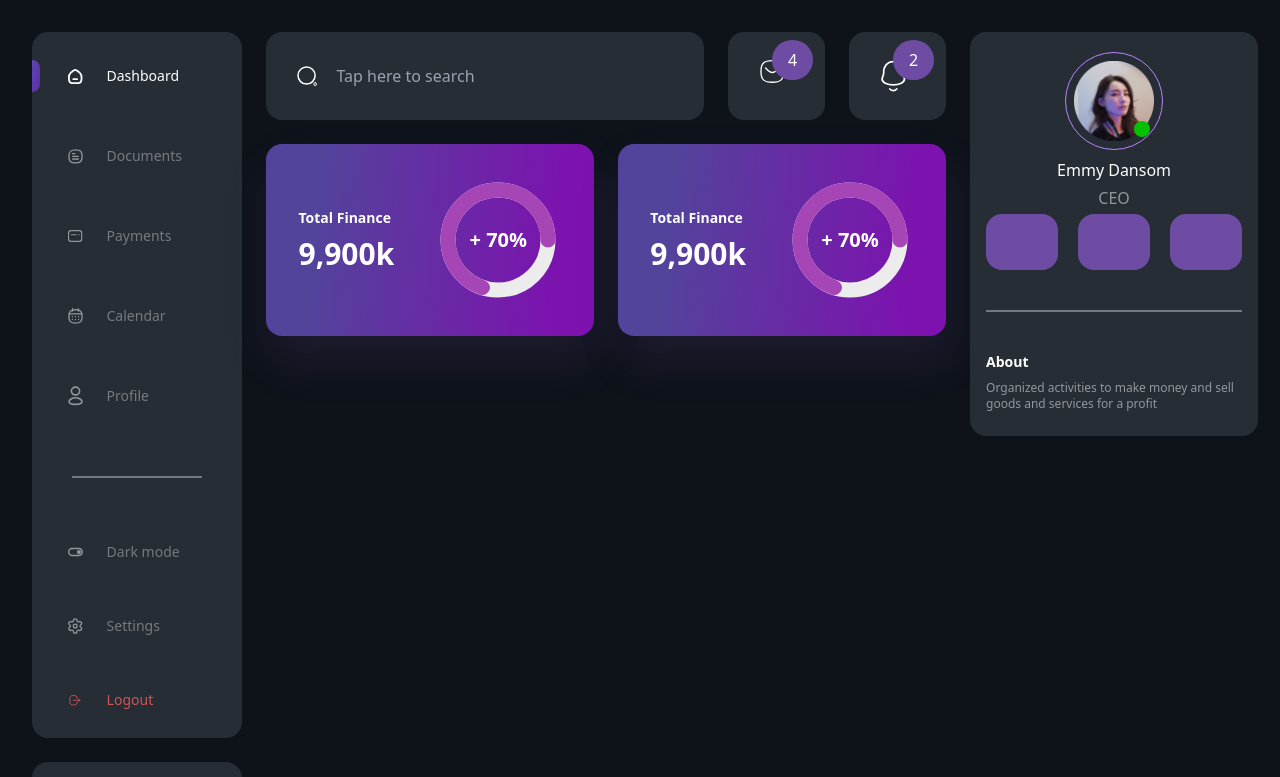
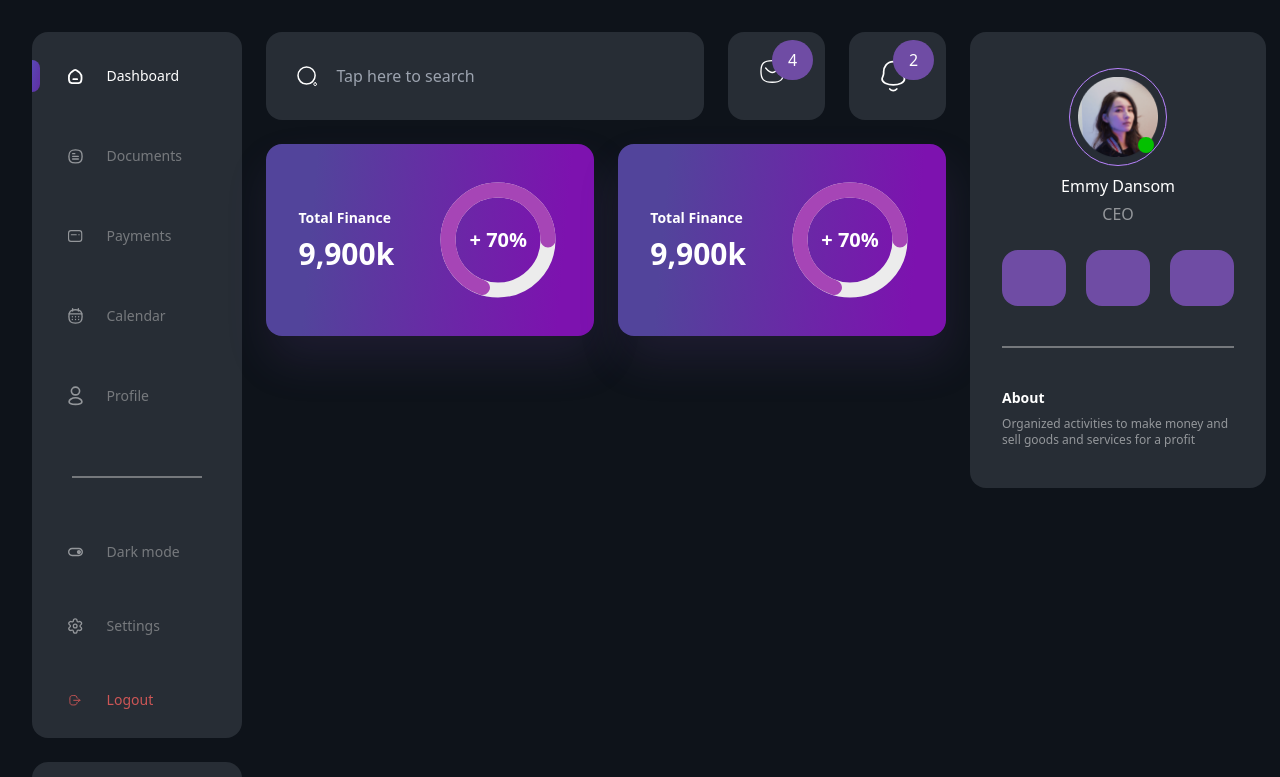
Before and after one commit to kelani34/finance-dashboard, a Next.js app: page / in a window 1280 px wide. Shown: the top 777 px of the page. Built offline with nearby package versions, Linux system fonts and the light colour scheme.

Commit message:
update: profile section

```diff
--- a/src/components/FeatBox.tsx
+++ b/src/components/FeatBox.tsx
@@ -1,9 +1,15 @@
-import React from 'react'
+import Image from "next/image";
+import React from "react";
 
-const FeatBox = () => {
+interface Props {
+  src: string;
+}
+const FeatBox = ({ src }: Props) => {
   return (
-    <div>FeatBox</div>
-  )
-}
+    <div className="bg-[#6F4CA4] px-8 py-7 rounded-2xl relative cursor-pointer flex items-center justify-center">
+      <Image src={src} width={25} height={25} alt={"message"} />
+    </div>
+  );
+};
 
-export default FeatBox
+export default FeatBox;
--- a/src/components/Main.tsx
+++ b/src/components/Main.tsx
@@ -38,7 +38,7 @@ const Main = () => {
         <Sidebar routes={routes} />
         <Procard />
       </div>
-      <div>
+      <div className="flex-1">
         <Mid />
       </div>
       <div>
--- a/src/components/ProfileBar.jsx
+++ b/src/components/ProfileBar.tsx
@@ -1,51 +1,28 @@
 import Image from "next/image";
 import React from "react";
+import FeatBox from "./FeatBox";
 
 const ProfileBar = () => {
   return (
-    <div className="bg-[#272D35] rounded-2xl p-4 flex flex-col items-center">
+    <div className="bg-[#272D35] rounded-2xl p-8 flex flex-col items-center">
       <div className="flex justify-center my-1">
         <div className="p-2 border border-[#B983FF] rounded-full relative">
           <Image src={"/user.png"} alt="user" width={80} height={80} />
           <div className="p-2 bg-[#04C000] rounded-full absolute right-3 bottom-3" />
         </div>
       </div>
-      <div className="flex flex-col my-1 ">
+      <div className="flex flex-col my-1 mb-6 ">
         <h3 className="text-white text-center mb-1">Emmy Dansom</h3>
         <p className="text-white opacity-50 text-center">CEO</p>
       </div>
       <div className="flex gap-5">
-        <div className="bg-[#6F4CA4] px-8 py-7 pr-10 rounded-2xl relative cursor-pointer">
-          {" "}
-          <Image
-            src={"/notification.svg"}
-            width={25}
-            height={25}
-            alt={"message"}
-          />
-        </div>
-        <div className="bg-[#6F4CA4] px-8 py-7 pr-10 rounded-2xl relative cursor-pointer">
-          {" "}
-          <Image
-            src={"/notification.svg"}
-            width={25}
-            height={25}
-            alt={"message"}
-          />
-        </div>
-        <div className="bg-[#6F4CA4] px-8 py-7 pr-10 rounded-2xl relative cursor-pointer">
-          {" "}
-          <Image
-            src={"/notification.svg"}
-            width={25}
-            height={25}
-            alt={"message"}
-          />
-        </div>
+        <FeatBox src={"/notification.svg"} />
+        <FeatBox src={"/message.svg"} />
+        <FeatBox src={"/settings.svg"} />
       </div>
 
       <div className="border border-[#C4C4C4] opacity-50 my-10 w-full" />
-      <div>
+      <div className="w-full">
         <h1 className="text-white font-semibold text-sm">About</h1>
         <p className="max-w-[260px] text-white opacity-50 text-xs my-2">
           Organized activities to make money and sell goods and services for a
--- a/src/components/TotalCards.tsx
+++ b/src/components/TotalCards.tsx
@@ -3,7 +3,7 @@ import ProgressBar from "./Progressbar";
 
 const TotalCards = () => {
   return (
-    <div className="rounded-2xl bg-gradient-card1 p-8 shadow-[4px_24px_45px_rgba(111,76,164,0.16)] flex items-center gap-10 justify-center">
+    <div className="rounded-2xl bg-gradient-card1 p-8 shadow-[4px_24px_45px_rgba(111,76,164,0.16)] flex items-center gap-10 justify-center flex-1">
       <div>
         <h2 className="text-white text-sm mb-2 font-semibold">Total Finance</h2>
         <span className="text-white text-3xl font-semibold">9,900k</span>
--- /dev/null
+++ b/src/components/Users.tsx
@@ -0,0 +1,7 @@
+import React from "react";
+
+const Users = () => {
+  return <div>Users</div>;
+};
+
+export default Users;
```
